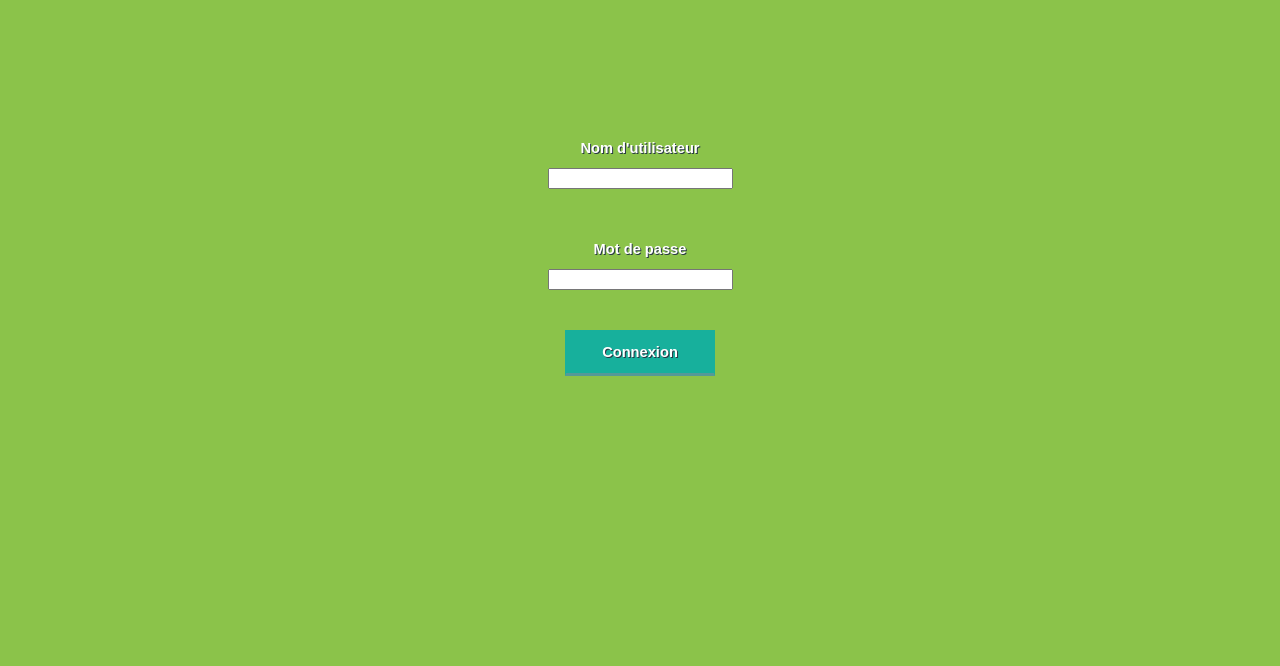
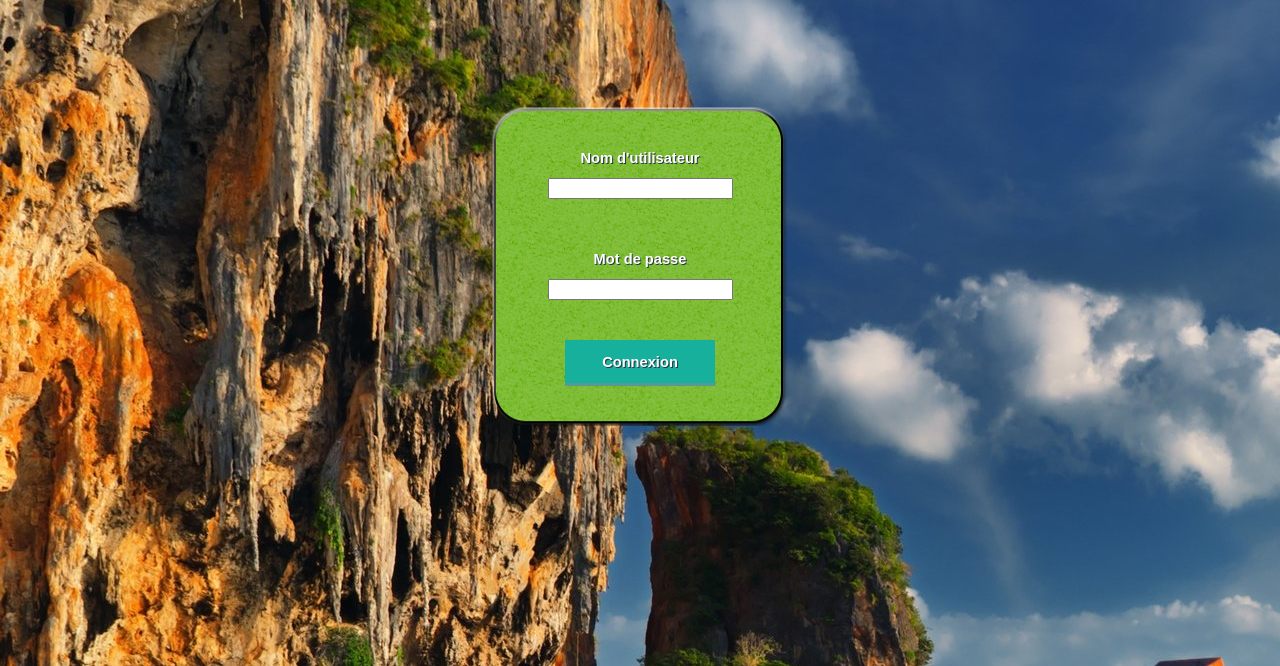
Before and after one commit to stephanedhml/APP-Welchome, a PHP site: page /APP-Welchome/connexion.php in a window 1280 px wide. Shown: the part 42-708 px from the top of the page. Run offline with PHP 8.4, Linux system fonts and the light colour scheme; some libraries are stand-ins or nearby versions.

Commit message:
Ajout d'un fond au formulaire de connexion
Il est moche mais seule son bon placement/dimension comptent, on peut
changer facilement son apparence

```diff
--- a/menu_responsivet/connexion.php
+++ b/menu_responsivet/connexion.php
@@ -12,7 +12,7 @@ session_start();
         <title>Connexion</title>
     </head>
 
-	<body>
+	<body class="wall">
 		<div class="header">
             <?php include("menus.php"); ?>
 		</div>
@@ -90,6 +90,7 @@ session_start();
 ?>
 
 <div class="formulaire_connexion">
+    <div class="fond_form_connex"></div>
     <form action="connexion.php" method="post">
         <div class="center">
         <br /><br/>
@@ -106,5 +107,5 @@ session_start();
 		}
 }
 ?>
-	</body>
+    </body>
 </html>
--- a/menu_responsivet/style_connexion.css
+++ b/menu_responsivet/style_connexion.css
@@ -1,3 +1,4 @@
+
 .formulaire_connexion {
     margin-top: 7%;
     margin-left: auto;
@@ -36,6 +37,10 @@
     font-size: 11pt;
     font-family: 'PT Sans', Arial, sans-serif;
     font-weight: bold;
+    background-image: url('fond_form_connex.png');
+    background-repeat: no-repeat;
+    background-position: 50% 190%;
+    margin-top: 200px;
 }
 .message {
     text-align: center;
@@ -63,10 +68,17 @@
     margin-top: 2%;
 }
 
+.wall {
+    background-image: url('wall3.jpg');
+}
+
 @media only screen and (max-width : 1400px) {
     .message {
     padding-top: 20%;
 }
+    .formulaire_connexion .center {
+        margin-top: 100px;
+    }
 }
 
 @media only screen and (max-width : 450px) {
--- a/menu_responsivet/style_menu.css
+++ b/menu_responsivet/style_menu.css
@@ -6,7 +6,6 @@
 
 /* Basic Styles */
 body {
-	background-color: #424242;
     margin: 0;
 }
 nav {
```
Also changed, not shown: menu_responsivet/fond_form_connex.png (added).
